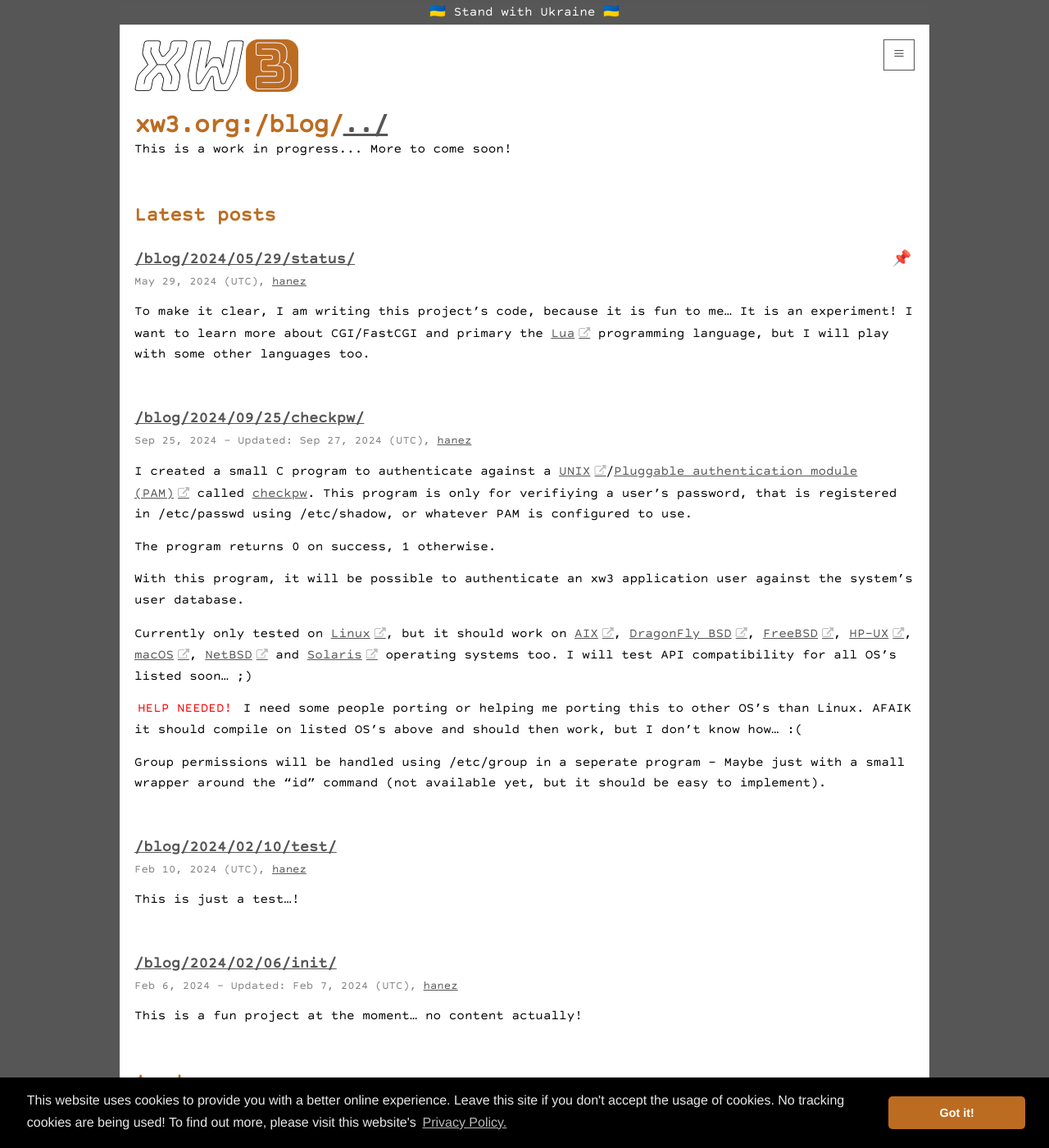
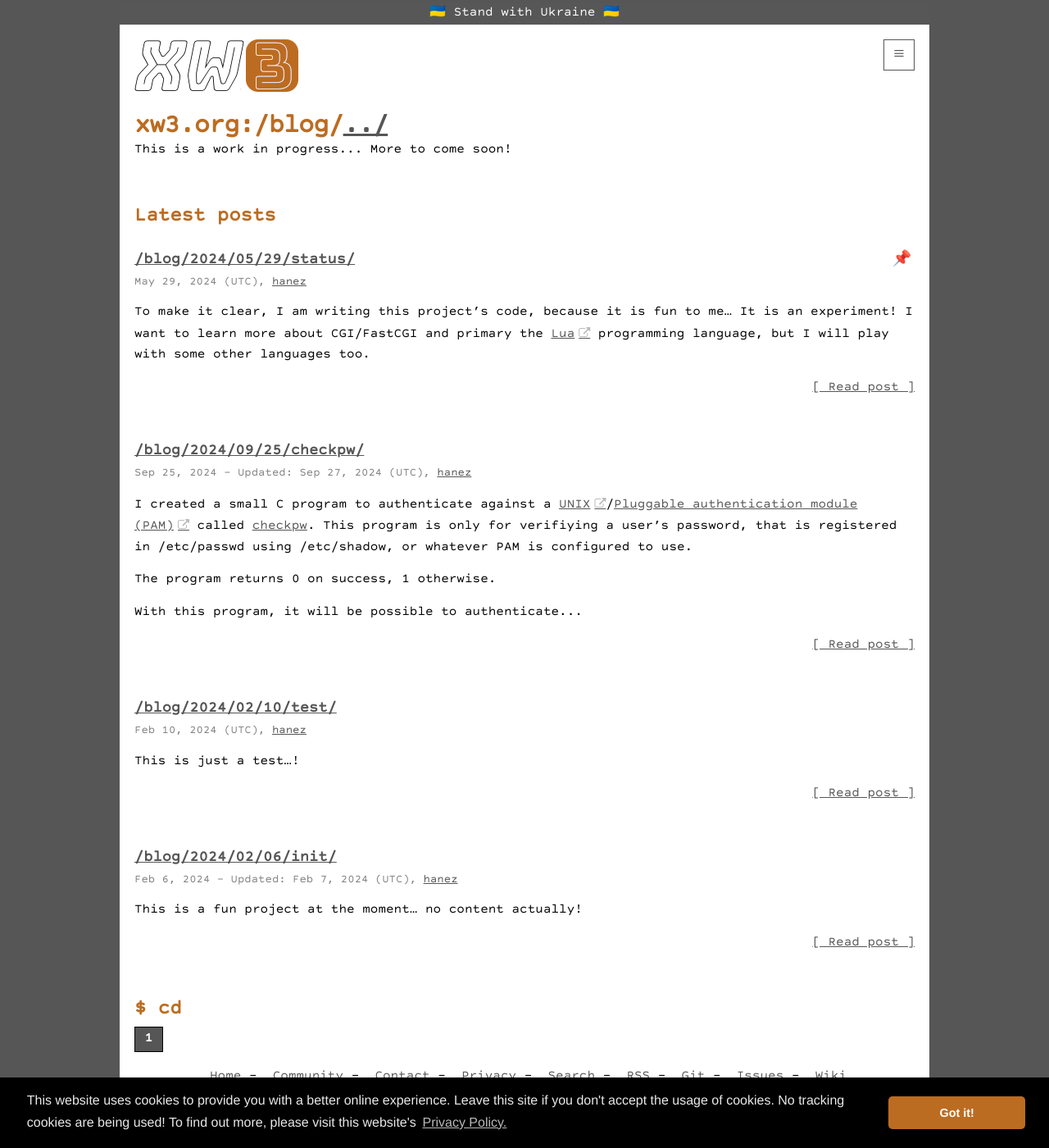
Before and after one commit to hanez/xw3, a Jekyll site: the page built from blog/blog.html, in a window 1280 px wide and 1400 px high. Shown: the whole window at 82% size. Built offline with Jekyll 4.4.1, drawn with Linux system fonts in a browser that asks for light colours; comment, search, counter and statistics services are not loaded.

Commit message:
Truncated blog post length and some fixes.

```diff
--- a/_config.yml
+++ b/_config.yml
@@ -27,6 +27,8 @@ lang: en
 os: GNU/Linux
 charset: utf-8
 libdir: /var/www/xw3.org/www/lib
+
+truncatewords_length: 64
 
 # Set to your git root and branch to show a link to the file source in the footer. Unset to disable.
 git: https://git.xw3.org/xw3/xw3/
--- a/_includes/footer.html
+++ b/_includes/footer.html
@@ -2,7 +2,6 @@
   <div class="wrapper">
     <div class="footer-col-wrapper">
       <!--<p style="text-align:center;">{% if site.git %}Source: <a href="{{ site.git }}{{ site.branch }}{{ page.path }}" target="_blank">{{ site.git }}{{ site.branch }}{{ page.path }}</a>{% endif %}</p>-->
-      <p>
       <ul style="list-style:none;margin-left:0px;text-align:center;">
         <li style="display:inline;"><a href="/" style="text-decoration:none;" title="Home">Home</a>&nbsp;-</li>
         <li style="display:inline;">&nbsp;<a href="/community/" style="text-decoration:none;" title="Community">Community</a>&nbsp;-</li>
@@ -14,7 +13,6 @@
         <li style="display:inline;">&nbsp;<a href="{{ site.git }}issues" style="text-decoration:none;" title="Issues" target="_blank">Issues</a>&nbsp;-</li>
         <li style="display:inline;">&nbsp;<a href="{{ site.git }}wiki" style="text-decoration:none;" title="Wiki" target="_blank">Wiki</a></li>
       </ul>
-      </p>
       <p style="text-align:center;">Copyright &copy; {{ site.time | date: "%Y" }} - Johannes Findeisen (<a href="https://git.xw3.org/hanez" target="_blank">hanez</a>)</p>
     </div>
   </div>
--- a/blog/blog.html
+++ b/blog/blog.html
@@ -29,7 +29,8 @@ permalink: /blog/
 <h3><a href="{{ post.url }}" title="{{ post.title }}">{{ post.url }}</a> <span style="cursor:help; float: right;" title="Pinned Post!">📌</span></h3>
 <p class="post-meta">{{ post.date | date: "%b %-d, %Y" }}
 {% if post.date_updated %} - Updated: {{ post.date_updated | date: "%b %-d, %Y" }}{% endif %} ({{ post.date | date: "%Z" }}){% if post.author %}, <a href="{{ site.git_short }}/{{ post.author }}" target="_blank">{{ post.author }}</a>{% endif %}</p>
-{{ post.content }}
+{{ post.content | truncatewords: site.truncatewords_length }}
+<p style="text-align:right;"><a href="{{ post.url }}" title="{{ post.url }}">[ Read post ]</a></p>
 </article>
 {% endfor %}
 
@@ -39,7 +40,8 @@ permalink: /blog/
 <h3><a href="{{ post.url }}" title="{{ post.title }}">{{ post.url }}</a></h3>
 <p class="post-meta">{{ post.date | date: "%b %-d, %Y" }}
 {% if post.date_updated %} - Updated: {{ post.date_updated | date: "%b %-d, %Y" }}{% endif %} ({{ post.date | date: "%Z" }}){% if post.author %}, <a href="{{ site.git_short }}/{{ post.author }}" target="_blank">{{ post.author }}</a>{% endif %}</p>
-{{ post.content }}
+{{ post.content | truncatewords: site.truncatewords_length }}
+<p style="text-align:right;"><a href="{{ post.url }}" title="{{ post.url }}">[ Read post ]</a></p>
 </article>
 {% endunless %}
 {% endfor %}
--- a/index.html
+++ b/index.html
@@ -37,7 +37,8 @@ noComments: true
 <h3><a href="{{ post.url }}" title="{{ post.title }}">{{ post.url }}</a> <span style="cursor:help; float: right;" title="Pinned Post!">📌</span></h3>
 <p class="post-meta">{{ post.date | date: "%b %-d, %Y" }}
 {% if post.date_updated %} - Updated: {{ post.date_updated | date: "%b %-d, %Y" }}{% endif %} ({{ post.date | date: "%Z" }}){% if post.author %}, <a href="{{ site.git_short }}/{{ post.author }}" target="_blank">{{ post.author }}</a>{% endif %}</p>
-{{ post.content }}
+{{ post.content | truncatewords: site.truncatewords_length }}
+<p style="text-align:right;"><a href="{{ post.url }}" title="{{ post.url }}">[ Read post ]</a></p>
 </article>
 {% endfor %}
 
@@ -47,7 +48,8 @@ noComments: true
 <h3><a href="{{ post.url }}" title="{{ post.title }}">{{ post.url }}</a></h3>
 <p class="post-meta">{{ post.date | date: "%b %-d, %Y" }}
 {% if post.date_updated %} - Updated: {{ post.date_updated | date: "%b %-d, %Y" }}{% endif %} ({{ post.date | date: "%Z" }}){% if post.author %}, <a href="{{ site.git_short }}/{{ post.author }}" target="_blank">{{ post.author }}</a>{% endif %}</p>
-{{ post.content }}
+{{ post.content | truncatewords: site.truncatewords_length }}
+<p style="text-align:right;"><a href="{{ post.url }}" title="{{ post.url }}">[ Read post ]</a></p>
 </article>
 {% endunless %}
 {% endfor %}
```
